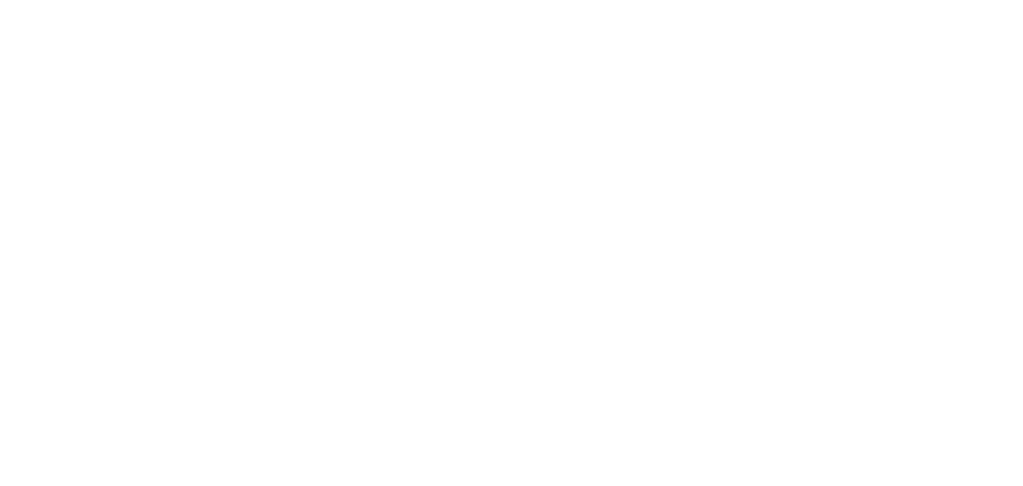
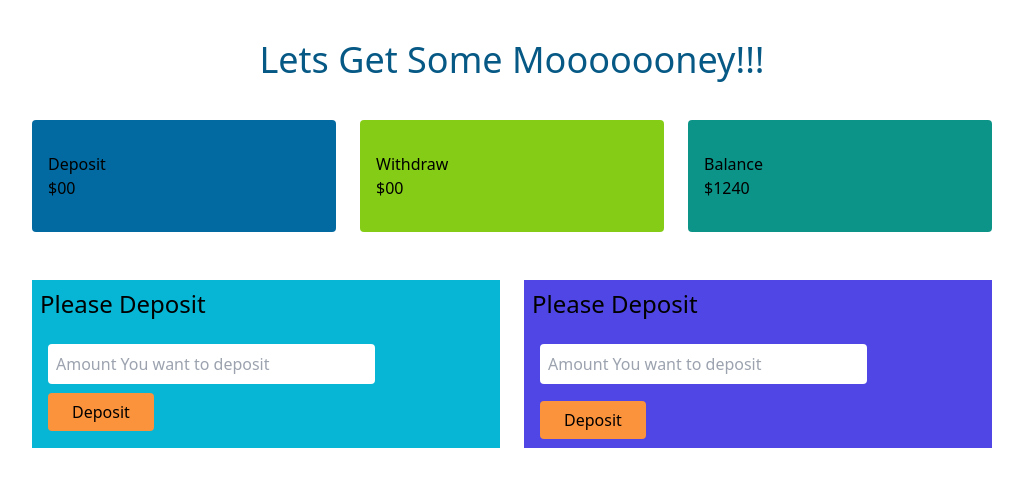
Before and after one commit to ZAHIRULISLAM-CSE/Simple-Bank-resopnsive-website-with-Tailwidnd-and-Javascript-Dom-, a plain HTML site: page moneypage.html in a window 1280 px wide. Shown: the whole page, without its empty margins (128-1151 px from the left). Drawn offline with nearby package versions, Linux system fonts and the light colour scheme.

Commit message:
completed second page-money page

```diff
--- a/moneypage.html
+++ b/moneypage.html
@@ -5,8 +5,47 @@
     <meta http-equiv="X-UA-Compatible" content="IE=edge">
     <meta name="viewport" content="width=device-width, initial-scale=1.0">
     <title>Welcome</title>
+    <script src="https://cdn.tailwindcss.com"></script>
 </head>
 <body>
-
+    <header class="mb-10 mt-10">
+        <h1 class="text-4xl text-center text-sky-800">Lets Get Some Mooooooney!!!</h1>
+    </header>
+    <!-- all balance section -->
+    <section>
+        <div class="grid grid-cols-1 lg:grid-cols-3 w-9/12 gap-6  mx-auto">
+            <div class="bg-sky-700 rounded py-8 px-4">
+                <h4>Deposit</h4>
+                <p>$00</p>
+            </div>
+            <div class="bg-lime-500 rounded py-8 px-4">
+                <h4>Withdraw</h4>
+                <p>$00</p>
+            </div>
+            <div class="bg-teal-600 rounded py-8 px-4">
+                <h4>Balance</h4>
+                <p>$1240</p>
+            </div>
+        </div>
+    </section>
+    <!-- DEposit Money and WithDraw Money Section -->
+    <section class="mt-12">
+        <div class="grid grid-cols-1 lg:grid-cols-2 gap-6 w-9/12 mx-auto">
+            <div class="bg-cyan-500">
+                <h1 class="text-2xl p-2">Please Deposit</h1>
+                <div class="flex flex-col items-start p-4">
+                    <input id="" class="w-9/12 p-2 rounded mb-4" type="text" name="" id="" placeholder="Amount You want to deposit">
+                    <button id="btn-submit" class=""><span class="bg-orange-400 rounded py-2 px-6">Deposit</span></button>
+                </div>
+            </div>
+            <div class="bg-indigo-600">
+                <h1 class="text-2xl p-2">Please Deposit</h1>
+                <div class="flex flex-col items-start p-4">
+                    <input id="" class="w-9/12 p-2 rounded mb-6" type="text" name="" id="" placeholder="Amount You want to deposit">
+                    <button id="btn-submit" class=""><span class="bg-orange-400 rounded py-2 px-6">Deposit</span></button>
+                </div>
+            </div>
+        </div>
+    </section>
 </body>
 </html>
```
